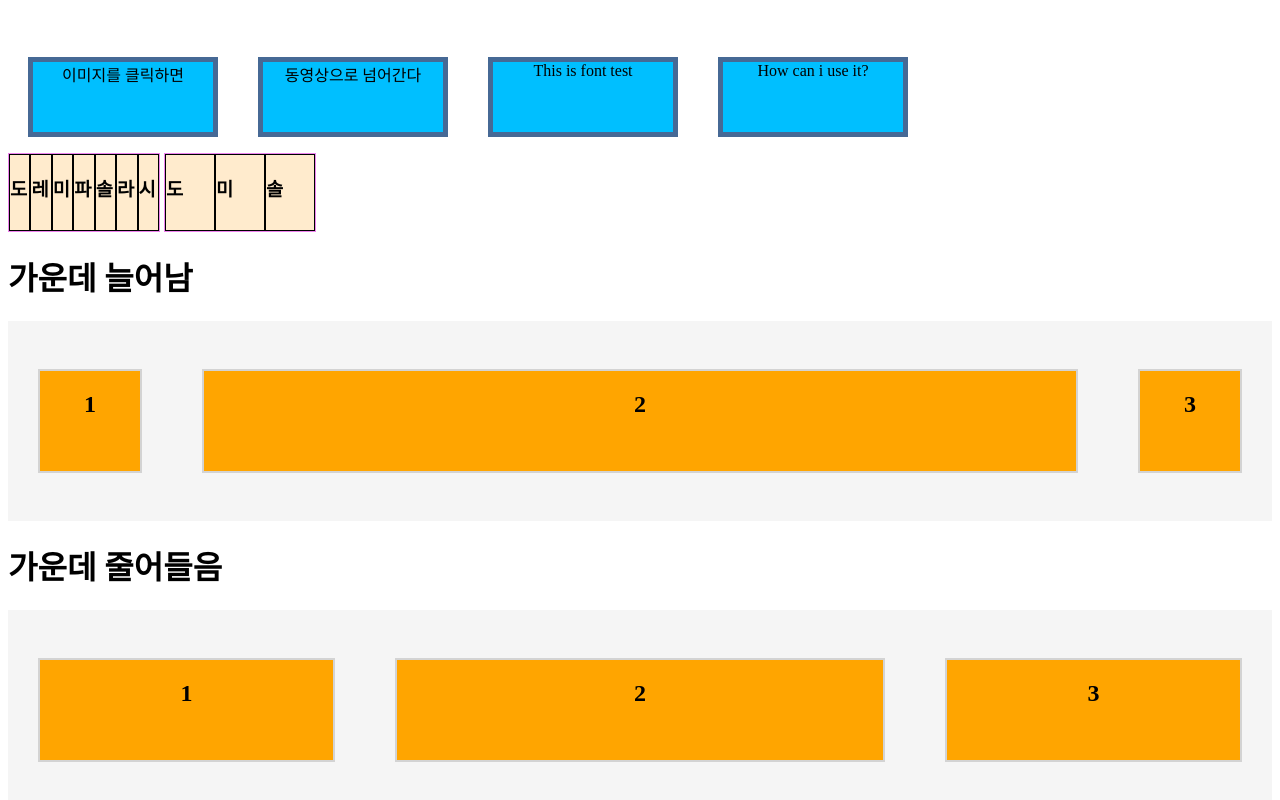
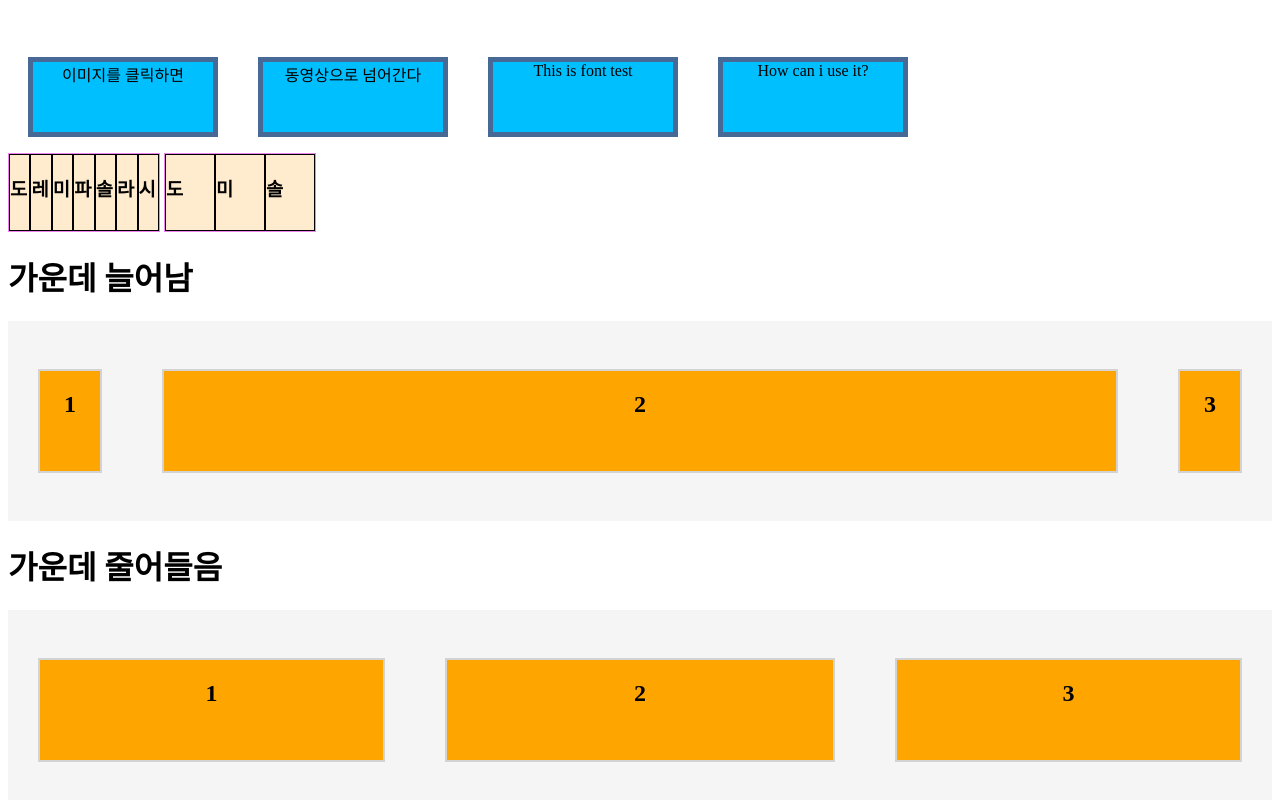
Before and after one commit to sytjddudsy/sytjddudsy.github.io, a plain HTML site: page pages/page2.html in a window 1280 px wide. Shown: the part 679-1479 px from the top of the page. Drawn offline with Linux system fonts and the light colour scheme.

Commit message:
basis에 대해 알아보았다 (1p)

```diff
--- a/pages/style2.css
+++ b/pages/style2.css
@@ -89,6 +89,7 @@
 }
 
 .long.side {
+  flex-basis: 60px;
   flex-shrink: 0;
 }
 
@@ -97,6 +98,7 @@ flex-grow: 1;
 }
 
 .short.side {
+  flex-basis: 200px;
 flex-grow: 1;
 }
 
```
Also changed, not shown: pages/page2.html (+1 -1 lines).
